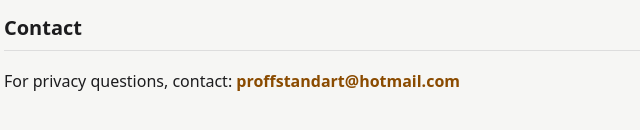
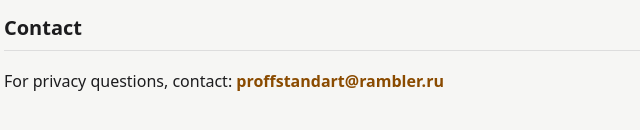
Before and after one commit to proffstandart/privacy, a plain HTML site: page index.html in a window 1280 px wide. Shown: the part 2359-2489 px from the top of the page, 256-896 px from the left. Drawn offline with Linux system fonts and the light colour scheme.

Commit message:
index.html

```diff
--- a/index.html
+++ b/index.html
@@ -85,7 +85,7 @@ Effective date: October 10, 2026</p>
 <p lang="en">If the app's functionality changes, this page will be updated. The current version is always available via the link on the app's page.</p>
 
 <h2 lang="en">Contact</h2>
-<p lang="en">For privacy questions, contact: <strong class="warn">proffstandart@hotmail.com</strong></p>
+<p lang="en">For privacy questions, contact: <strong class="warn">proffstandart@rambler.ru</strong></p>
 
 </main>
 </body>
```
